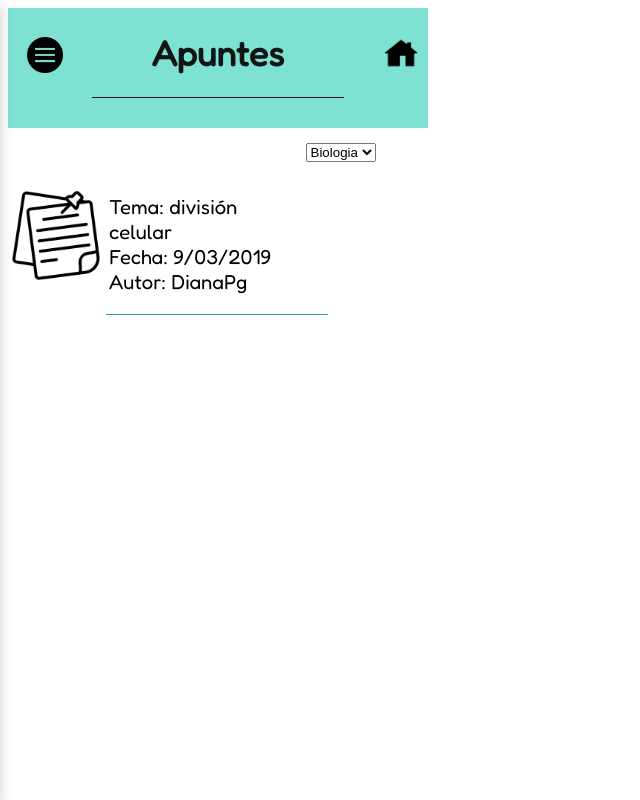
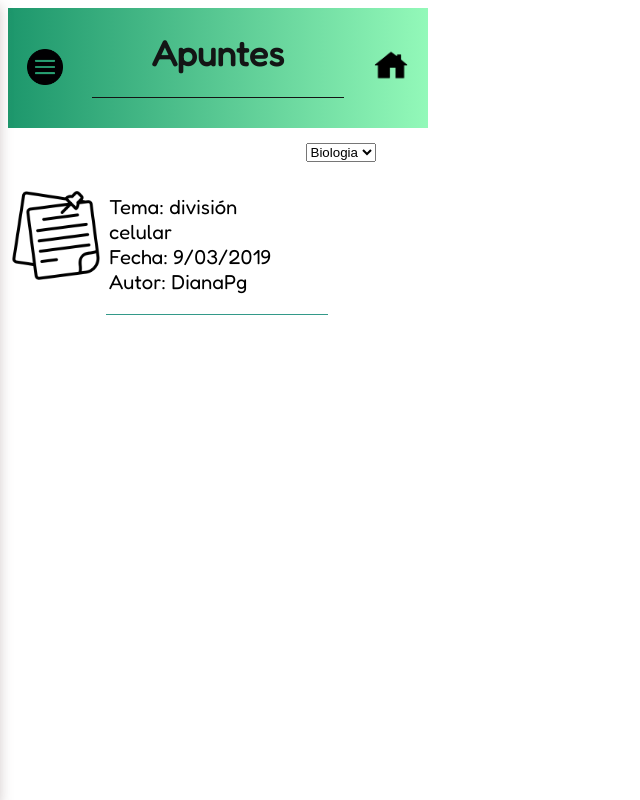
Before and after one commit to juanp-ctrl/App-movil-en-web, a plain HTML site: page apuntes.html in a window 1280 px wide. Shown: the whole page, without its empty margins (0-640 px from the left). Drawn offline with Linux system fonts and the light colour scheme.

Commit message:
Fondo de app y colores

```diff
--- a/css/main.css
+++ b/css/main.css
@@ -10,6 +10,7 @@ h1{
 
 h2{
     font-size: 3rem;
+    color: #2ca476;
 }
 
 p{
@@ -150,18 +151,20 @@ header{
     width: 100%;
     display: flex;
     padding-bottom: 30px;
-    background-color: #7DE2D1;
+    background: #1D976C;  /* fallback for old browsers */
+    background: -webkit-linear-gradient(to right, #93F9B9, #1D976C);  /* Chrome 10-25, Safari 5.1-6 */
+    background: linear-gradient(to left, #93F9B9, #1D976C); /* W3C, IE 10+/ Edge, Firefox 16+, Chrome 26+, Opera 12+, Safari 7+ */
     color:#131515;
 }
 
 header div img{
     width: 40%;
-    padding: 28px 10px 0px 10px;
+    padding: 40px 20px 0px 0px;
 }
 
 #open-menu img{
     width: 50%;
-    padding: 28px 20px 0px 10px;
+    padding: 40px 20px 0px 10px;
 }
 
 #vista_login.hide{
@@ -207,6 +210,7 @@ main{
 #enlace{
     display: flex;
     width: 100%;
+    background-color: #f5f3ed;
 }
 
 #espaciado{
```
